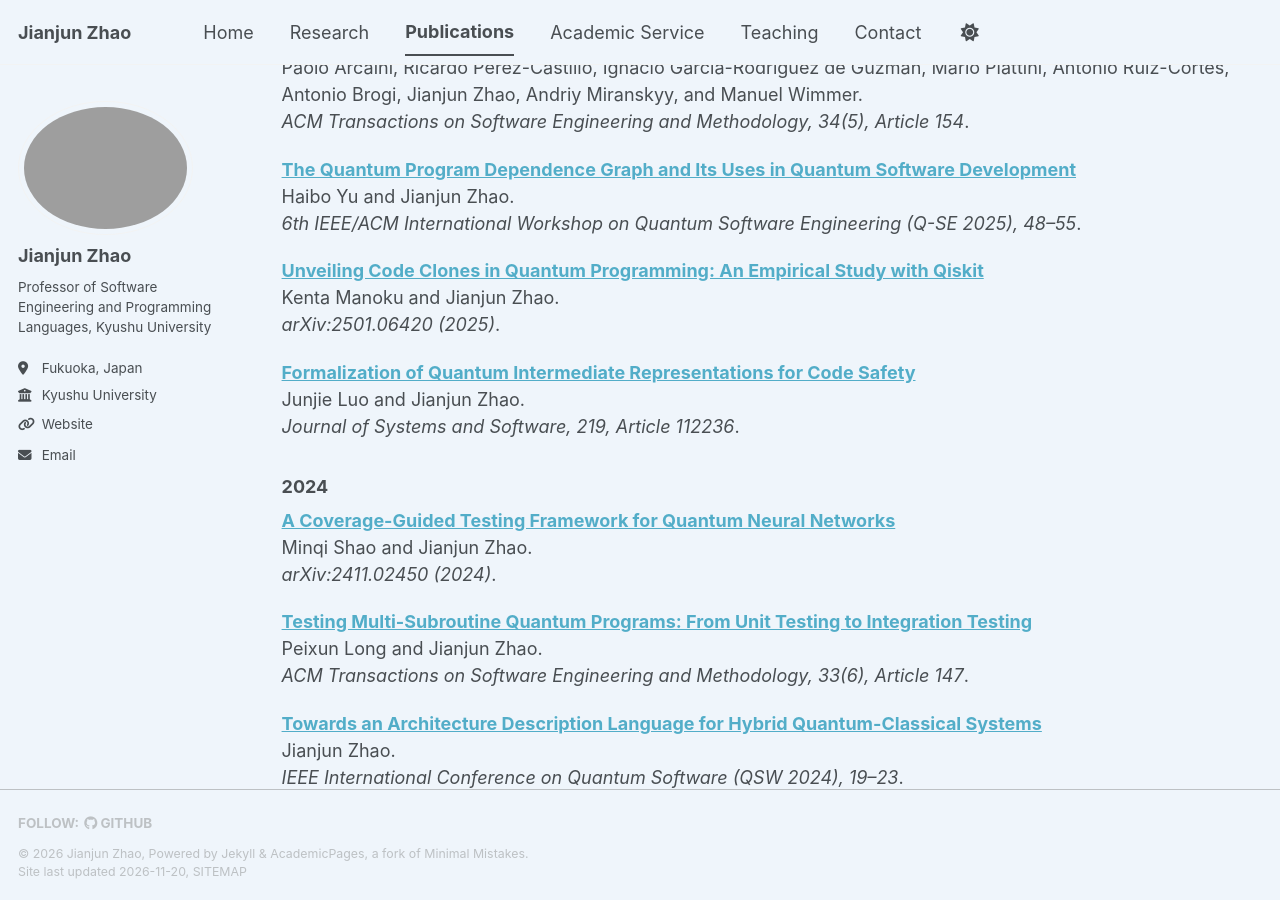
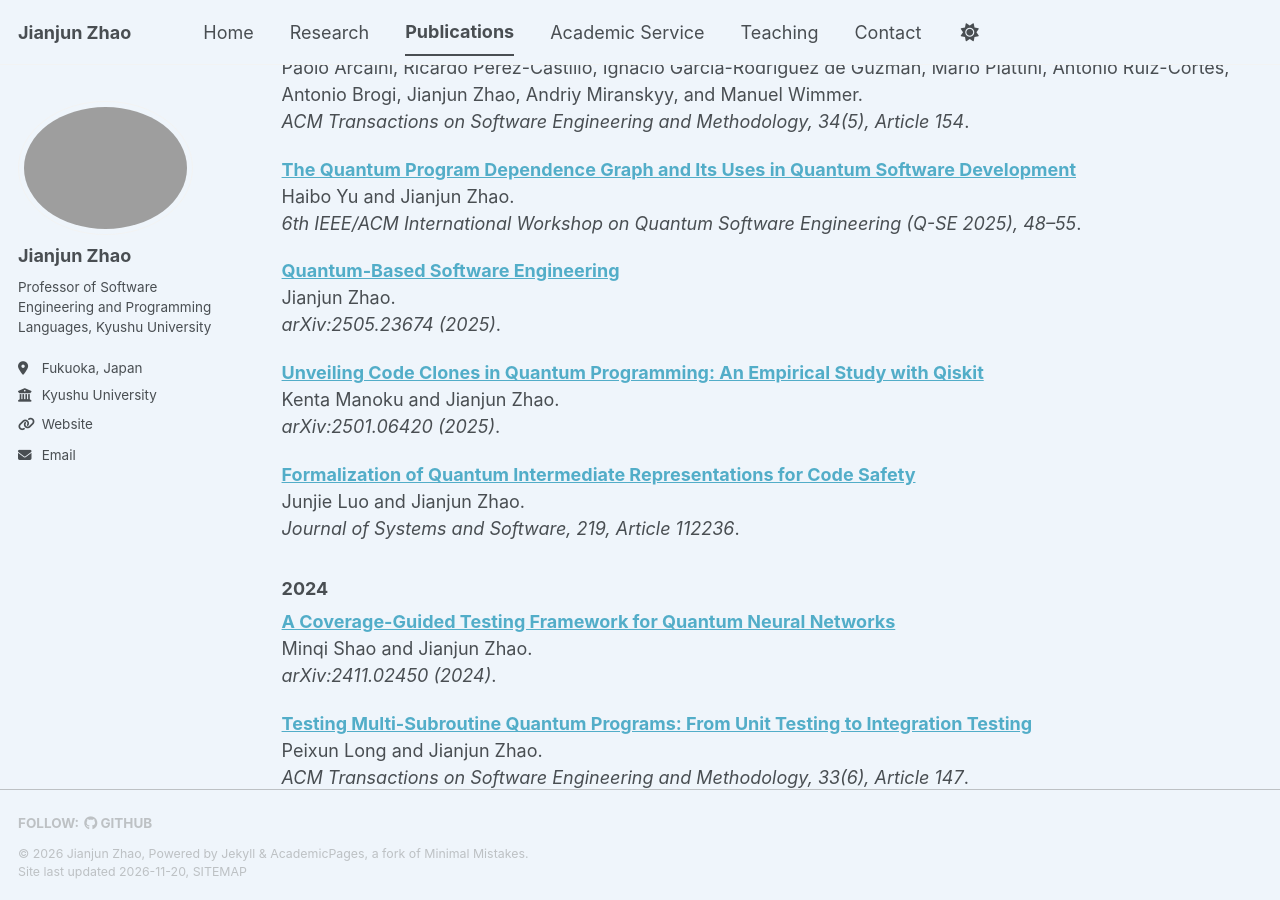
Before and after one commit to jianjunzhao-home/jianjunzhao-home.github.io, a Jekyll site: the page built from _pages/publications.html, in a window 1280 px wide and 900 px high, scrolled down 3455 px. Built offline with Jekyll 4.4.1, drawn with Linux system fonts in a browser that asks for light colours; a script bundle is joined from its source files by our own code; a style sheet for code colours, icons or effects is not loaded; some of the changed text lies outside the part shown.

Commit message:
Update publication

```diff
--- a/_data/jianjun_publications.yml
+++ b/_data/jianjun_publications.yml
@@ -23,7 +23,7 @@
   sort_date: '2025-05-01'
   date_precision: month
   sort_key: 2025-05-01-9973
-  list_section: earlier
+  list_section: quantum
 - section: quantum
   year: 2026
   title: 'Large Language Models for Quantum Code Translation: An Exploratory Study'
```
